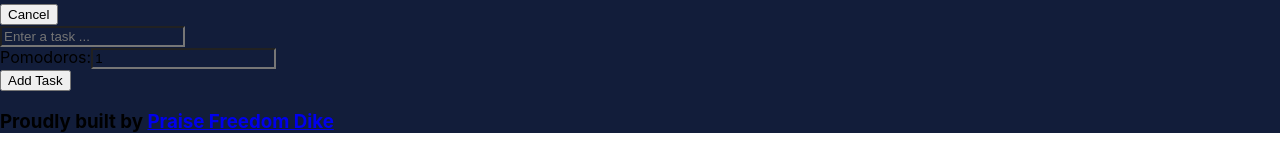
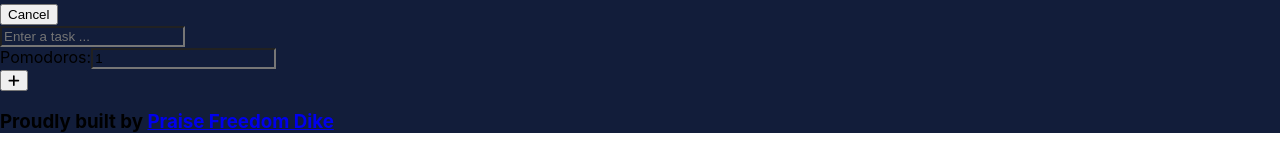
Before and after one commit to freedompraise/TimeFlow, a React (Create React App) app: page / in a window 1280 px wide. Both pictures are taken after a click on the button "Add Task". Shown: the part 404-564 px from the top of the page. Built offline with nearby package versions, Linux system fonts and the light colour scheme.

Commit message:
use + button for adding tass

```diff
--- a/src/components/TaskList.jsx
+++ b/src/components/TaskList.jsx
@@ -1,6 +1,6 @@
 import React, { Component } from "react";
 import { FontAwesomeIcon } from "@fortawesome/react-fontawesome";
-import { faTrash } from "@fortawesome/free-solid-svg-icons";
+import { faTrash, faPlus } from "@fortawesome/free-solid-svg-icons";
 import { removeTask, clearCompletedTasks } from "../utils/taskUtils";
 
 class TaskList extends Component {
@@ -68,16 +68,16 @@ class TaskList extends Component {
 
         {/* Input form */}
         {isAddingTask && (
-          <div className="task-list__input mb-2 flex items-center mt-2 ">
+          <div className="task-list__input flex items-center mt-2 ">
             <input
               type="text"
               placeholder="Enter a task ..."
               onChange={(e) => this.setState({ taskInput: e.target.value })}
               value={taskInput}
-              className="rounded-md py-2 px-2 w-40 mr-2 text-white"
+              className="rounded-md py-2 px-2 w-full mb-2 text-white"
               style={{ backgroundColor: "transparent" }}
             />
-            <div className="flex items-center">
+            <div className="flex flex-col md:flex-row md:items-center md:space-x-2">
               <label className="mr-2 text-gray-600">Pomodoros:</label>
               <input
                 type="number"
@@ -86,16 +86,16 @@ class TaskList extends Component {
                   this.setState({ pomodorosInput: e.target.value })
                 }
                 value={pomodorosInput}
-                className="rounded-md py-2 px-4 w-16 text-white"
+                className="rounded-md py-2 px-4 w-full text-white"
                 style={{ backgroundColor: "transparent" }}
               />
             </div>
 
             <button
               onClick={this.addTask}
-              className="bg-blue-500 hover:bg-blue-600 text-white font-semibold py-2 px-2 rounded-md ml-2 w-full md:w-auto"
+              className="bg-blue-500 hover:bg-blue-600 text-white font-semibold py-2 px-2 rounded-md mt-2 w-full md:w-auto"
             >
-              Add Task
+              <FontAwesomeIcon icon={faPlus} />
             </button>
           </div>
         )}
```
